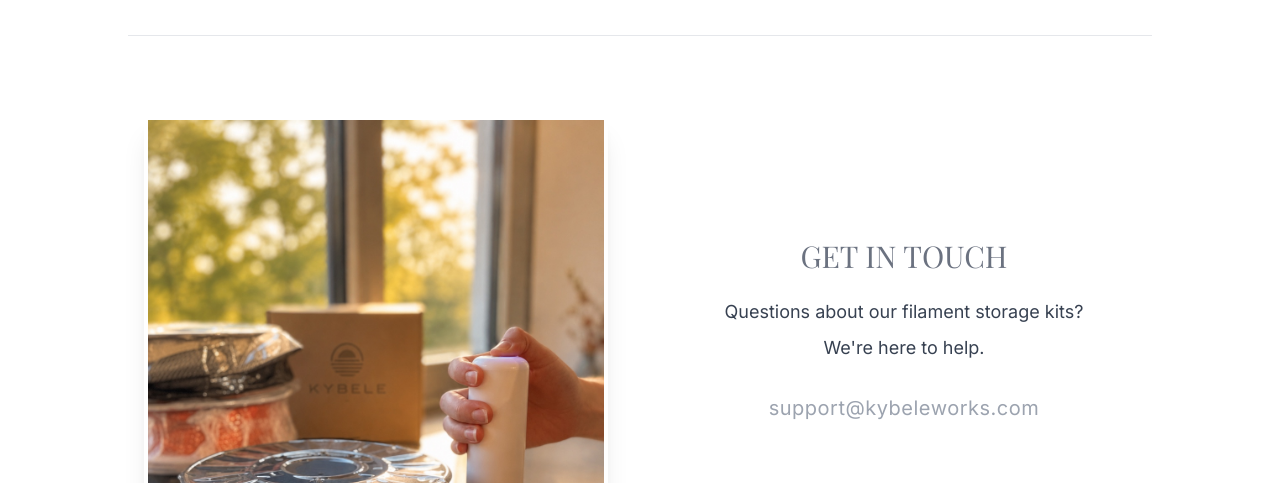
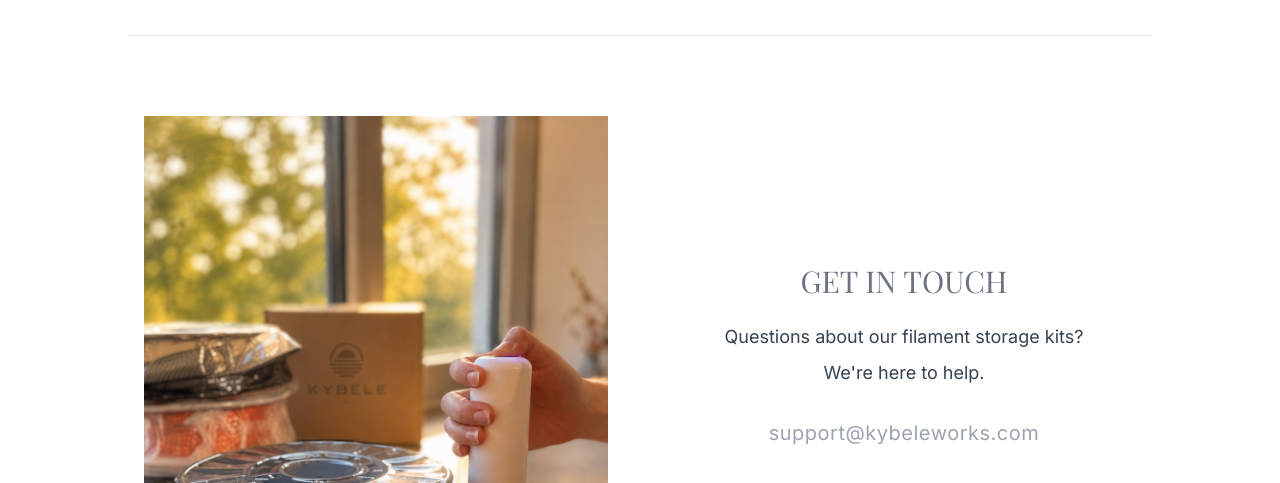
Before and after one commit to mertsahin35/kybeleworks, a website: page index.html in a window 1280 px wide. Shown: the part 2270-2753 px from the top of the page. Drawn offline with nearby package versions, Linux system fonts and the light colour scheme; a web font is replaced by a local one.

```diff
--- a/index.html
+++ b/index.html
@@ -381,7 +381,7 @@
       >
         <div class="md:w-1/2 w-full">
           <img
-            src="vacum.png"
+                src="vacum.png" alt="Pump" class="w-full h-full object-cover">
             alt="Using the Pump"
             class="w-full border-4 border-white shadow-xl"
           />
```
